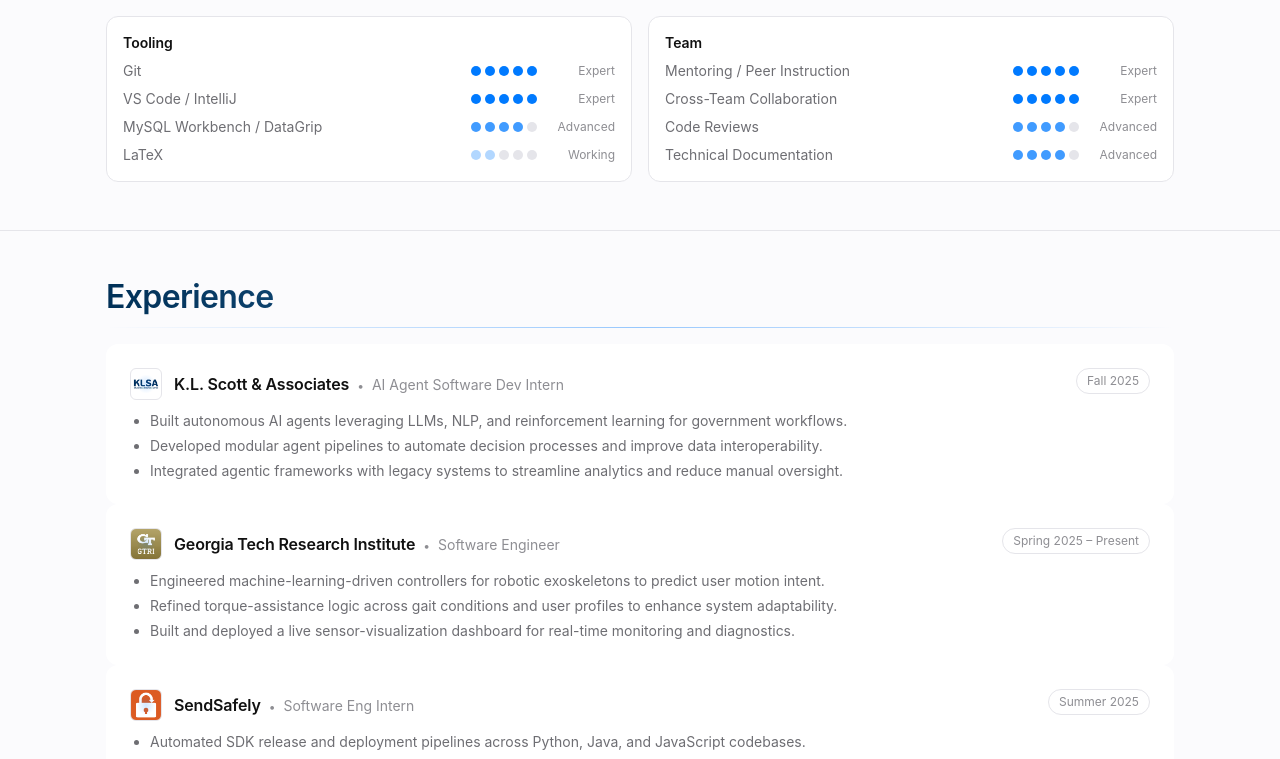
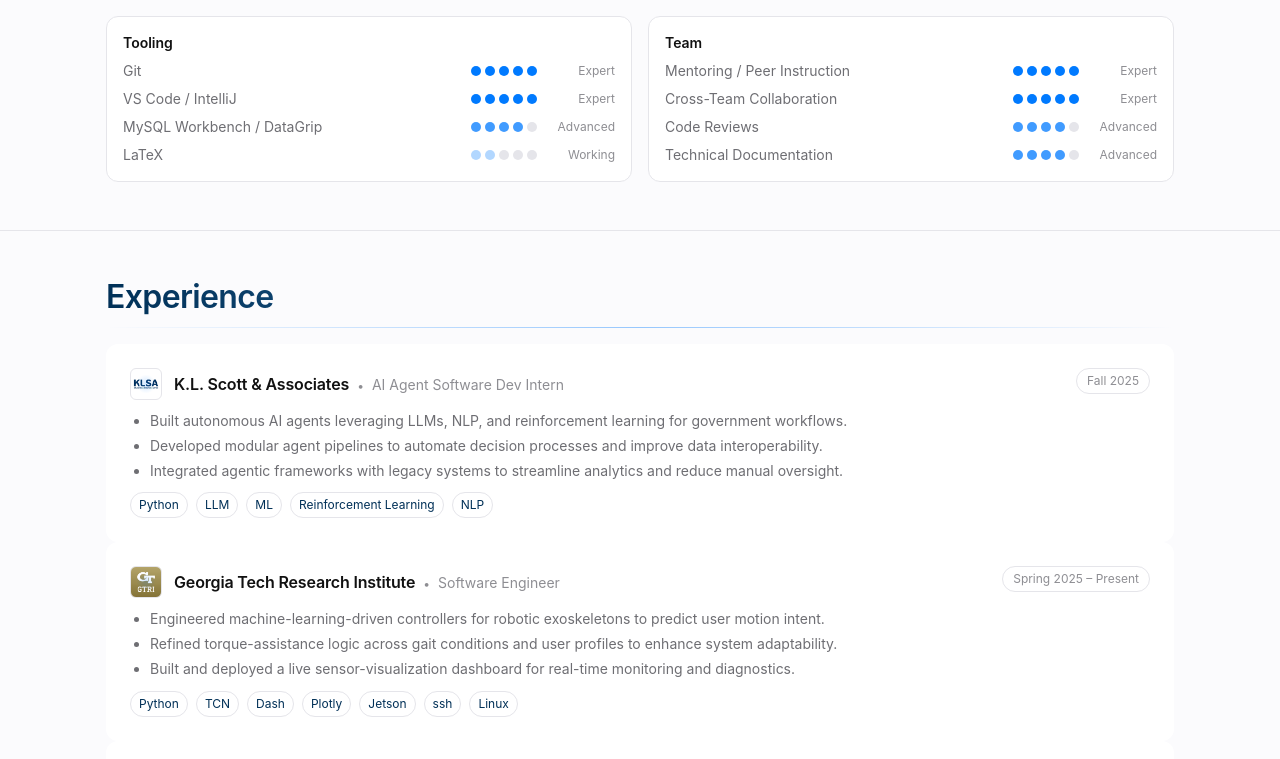
Before and after one commit to jlee600/evan-portfolio-react, a React (Vite) app in the folder my-portfolio/: page / in a window 1280 px wide. Shown: the part 2025-2784 px from the top of the page. Built offline with nearby package versions, Linux system fonts and the light colour scheme.

Commit message:
Update App.tsx

```diff
--- a/my-portfolio/src/App.tsx
+++ b/my-portfolio/src/App.tsx
@@ -282,7 +282,7 @@ const EXPERIENCE = [
       "Refined torque-assistance logic across gait conditions and user profiles to enhance system adaptability.",
       "Built and deployed a live sensor-visualization dashboard for real-time monitoring and diagnostics."
     ],
-    tech: "Python, TCN, Dash, Plotly, Jetson"
+    tech: "Python, TCN, Dash, Plotly, Jetson, ssh, Linux"
   },
   {
     company: "SendSafely",
@@ -308,7 +308,7 @@ const EXPERIENCE = [
       "Taught OOP, data structures, and algorithmic thinking through guided practice and code reviews.",
       "Created supplemental materials and assessments that improved student comprehension and outcomes."
     ],
-    tech: "Python, Pandas"
+    tech: "Python, Pandas, OOP, Data Structures"
   }
 ];
 
@@ -923,17 +923,28 @@ export default function ApplePortfolio() {
                     ))}
                   </ul>
 
-          {/* Optional tech chips (toggle by uncomment) */}
-          {/* <div className="mt-3 flex flex-wrap gap-2">
-            {e.techList?.slice(0, 6).map((t) => (
+                  {/* Tech / Skill summary */}
+                  <div className="mt-3 flex flex-wrap gap-2">
+                    {e.tech
+                      ?.split(",")
+                      .map((t) => t.trim())
+                      .filter(Boolean)
+                      .map((t) => (
                         <span
                           key={t}
-                className="text-xs px-2 py-1 rounded-full border border-[var(--hairline)] bg-[var(--card)] text-[var(--accent)]"
+                          className="
+                            text-[11px] md:text-xs px-2 py-[4px]
+                            rounded-full border border-[var(--hairline)]
+                            bg-[var(--card)]
+                            text-[var(--accent)]
+                            hover:bg-[var(--accent)/10]
+                            transition
+                          "
                         >
                           {t}
                         </span>
                       ))}
-          </div> */}
+                  </div>
                 </motion.div>
               ))}
             </div>
```
Lines whose indentation alone changed are shown as unchanged.
